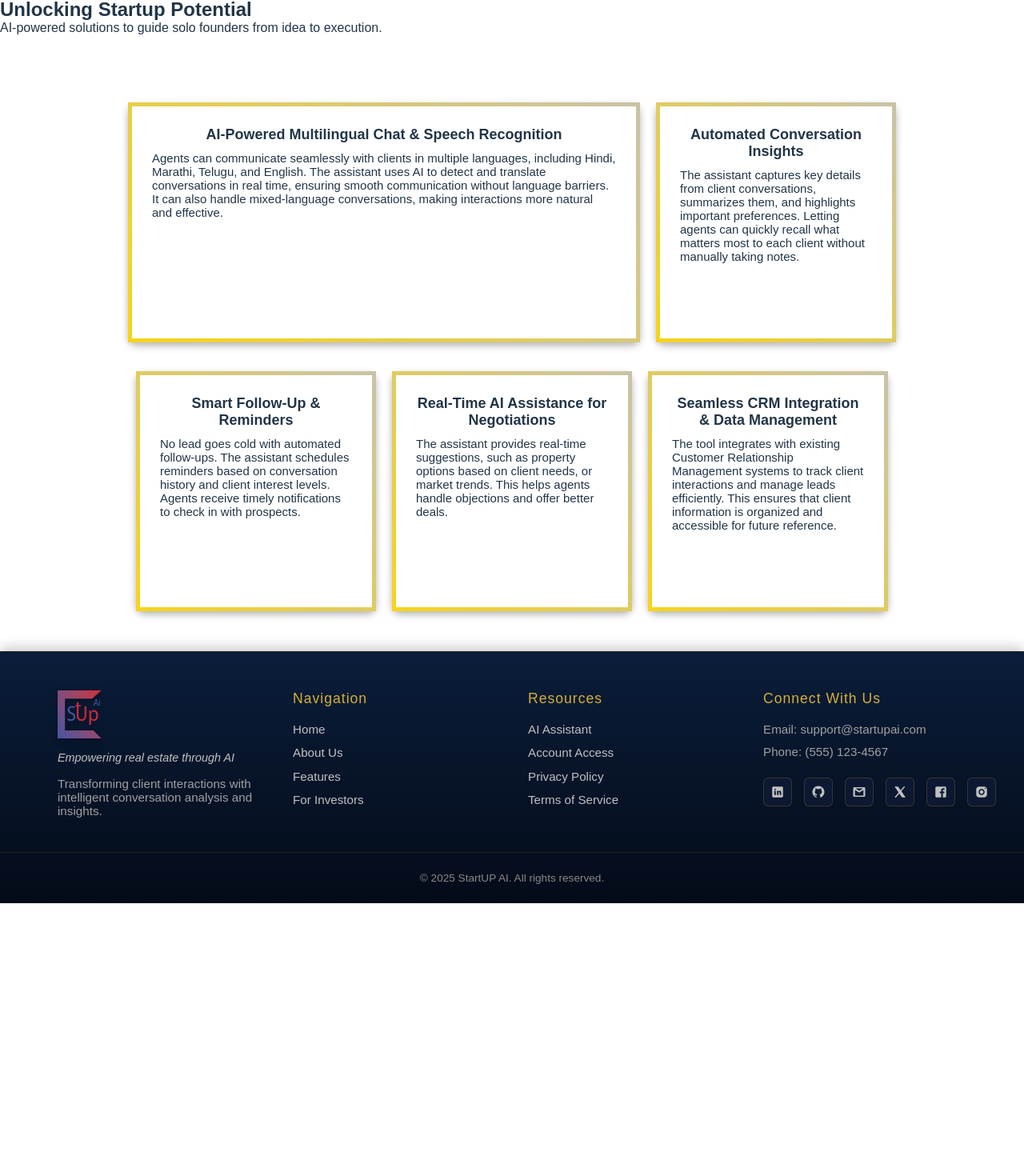
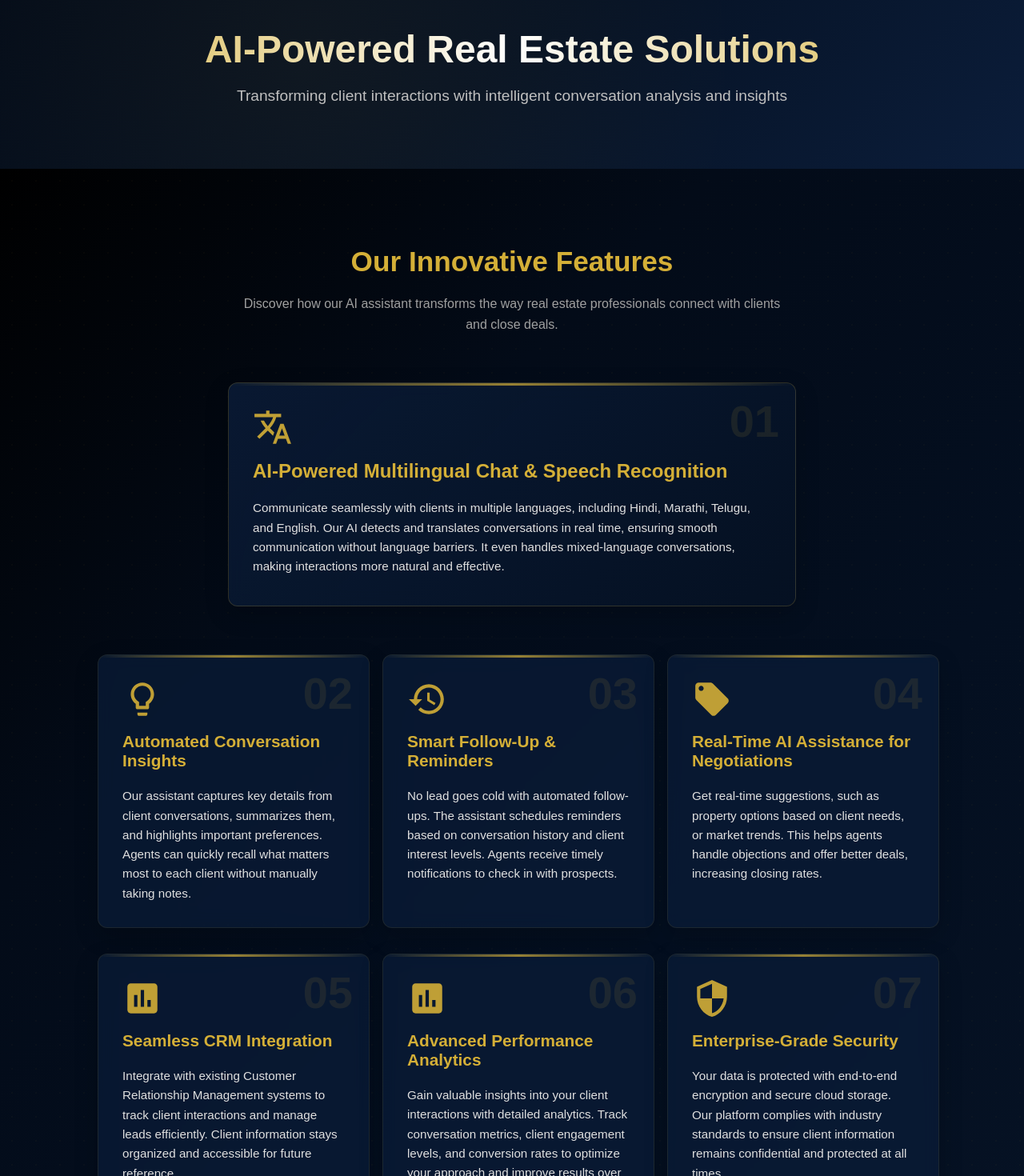
Before and after one commit to Mokshjain131/Bulba, a React (Vite) app in the folder Frontend/: page /features in a window 1280 px wide. Shown: the part 130-1600 px from the top of the page at 80% size. Before the commit the page ends 1259 px from the top, so only its background shows below. Built offline with nearby package versions, Linux system fonts and the light colour scheme.

Commit message:
features

```diff
--- a/Frontend/src/pages/features.jsx
+++ b/Frontend/src/pages/features.jsx
@@ -1,8 +1,7 @@
-import React, { useState } from "react";
+import React, { useEffect, useRef } from "react";
 import Navbar from "../components/navbar";
 import Footer from "../components/footer";
 import '../styles/features.css';
-import { useEffect, useRef } from "react";
 
 const SlidingCards = () => {
     const cardsRef = useRef([]);
@@ -13,62 +12,138 @@ const SlidingCards = () => {
                 entries.forEach((entry, index) => {
                     if (entry.isIntersecting) {
                         entry.target.classList.add("visible");
-                        entry.target.style.transitionDelay = `${index * 0.2}s`;
+                        entry.target.style.transitionDelay = `${index * 0.15}s`;
                     }
                 });
             },
-            { threshold: 0.3 }
+            { threshold: 0.2, rootMargin: "0px 0px -50px 0px" }
         );
 
-        cardsRef.current.forEach((card) => observer.observe(card));
+        cardsRef.current.forEach((card) => {
+            if (card) observer.observe(card);
+        });
 
         return () => observer.disconnect();
     }, []);
+
+    // Feature icons (using SVG for better quality)
+    const renderIcon = (name) => {
+        switch(name) {
+            case "multilingual":
+                return (
+                    <svg className="feature-icon" viewBox="0 0 24 24" fill="none" xmlns="http://www.w3.org/2000/svg">
+                        <path d="M12.87 15.07L10.33 12.56L10.36 12.53C12.1 10.59 13.34 8.36 14.07 6H17V4H10V2H8V4H1V6H12.17C11.5 7.92 10.44 9.75 9 11.35C8.07 10.32 7.3 9.19 6.69 8H4.69C5.42 9.63 6.42 11.17 7.67 12.56L2.58 17.58L4 19L9 14L12.11 17.11L12.87 15.07ZM18.5 10H16.5L12 22H14L15.12 19H19.87L21 22H23L18.5 10ZM15.88 17L17.5 12.67L19.12 17H15.88Z" fill="#d4af37"/>
+                    </svg>
+                );
+            case "insights":
+                return (
+                    <svg className="feature-icon" viewBox="0 0 24 24" fill="none" xmlns="http://www.w3.org/2000/svg">
+                        <path d="M9 21C9 21.55 9.45 22 10 22H14C14.55 22 15 21.55 15 21V20H9V21ZM12 2C8.14 2 5 5.14 5 9C5 11.38 6.19 13.47 8 14.74V17C8 17.55 8.45 18 9 18H15C15.55 18 16 17.55 16 17V14.74C17.81 13.47 19 11.38 19 9C19 5.14 15.86 2 12 2ZM14.85 13.1L14 13.7V16H10V13.7L9.15 13.1C7.8 12.16 7 10.63 7 9C7 6.24 9.24 4 12 4C14.76 4 17 6.24 17 9C17 10.63 16.2 12.16 14.85 13.1Z" fill="#d4af37"/>
+                    </svg>
+                );
+            case "followup":
+                return (
+                    <svg className="feature-icon" viewBox="0 0 24 24" fill="none" xmlns="http://www.w3.org/2000/svg">
+                        <path d="M13 3C8.03 3 4 7.03 4 12H1L4.89 15.89L4.96 16.03L9 12H6C6 8.13 9.13 5 13 5C16.87 5 20 8.13 20 12C20 15.87 16.87 19 13 19C11.07 19 9.32 18.21 8.06 16.94L6.64 18.36C8.27 19.99 10.51 21 13 21C17.97 21 22 16.97 22 12C22 7.03 17.97 3 13 3ZM12 8V13L16.28 15.54L17 14.33L13.5 12.25V8H12Z" fill="#d4af37"/>
+                    </svg>
+                );
+            case "negotiation":
+                return (
+                    <svg className="feature-icon" viewBox="0 0 24 24" fill="none" xmlns="http://www.w3.org/2000/svg">
+                        <path d="M21.41 11.58L12.41 2.58C12.05 2.22 11.55 2 11 2H4C2.9 2 2 2.9 2 4V11C2 11.55 2.22 12.05 2.59 12.42L11.59 21.42C11.95 21.78 12.45 22 13 22C13.55 22 14.05 21.78 14.41 21.41L21.41 14.41C21.78 14.05 22 13.55 22 13C22 12.45 21.77 11.94 21.41 11.58ZM5.5 7C4.67 7 4 6.33 4 5.5C4 4.67 4.67 4 5.5 4C6.33 4 7 4.67 7 5.5C7 6.33 6.33 7 5.5 7Z" fill="#d4af37"/>
+                    </svg>
+                );
+            case "crm":
+                return (
+                    <svg className="feature-icon" viewBox="0 0 24 24" fill="none" xmlns="http://www.w3.org/2000/svg">
+                        <path d="M19 3H5C3.9 3 3 3.9 3 5V19C3 20.1 3.9 21 5 21H19C20.1 21 21 20.1 21 19V5C21 3.9 20.1 3 19 3ZM9 17H7V10H9V17ZM13 17H11V7H13V17ZM17 17H15V13H17V17Z" fill="#d4af37"/>
+                    </svg>
+                );
+            case "analytics":
+                return (
+                    <svg className="feature-icon" viewBox="0 0 24 24" fill="none" xmlns="http://www.w3.org/2000/svg">
+                        <path d="M19 3H5C3.9 3 3 3.9 3 5V19C3 20.1 3.9 21 5 21H19C20.1 21 21 20.1 21 19V5C21 3.9 20.1 3 19 3ZM9 17H7V10H9V17ZM13 17H11V7H13V17ZM17 17H15V13H17V17Z" fill="#d4af37"/>
+                    </svg>
+                );
+            case "security":
+                return (
+                    <svg className="feature-icon" viewBox="0 0 24 24" fill="none" xmlns="http://www.w3.org/2000/svg">
+                        <path d="M12 1L3 5V11C3 16.55 6.84 21.74 12 23C17.16 21.74 21 16.55 21 11V5L12 1ZM12 11.99H19C18.47 16.11 15.72 19.78 12 20.93V12H5V6.3L12 3.19V11.99Z" fill="#d4af37"/>
+                    </svg>
+                );
+            default:
+                return null;
+        }
+    };
 
     return (
       <div>
         <Navbar />
         <section className="about-feature">
-          <h1>Unlocking Startup Potential</h1>
-          <p>AI-powered solutions to guide solo founders from idea to execution.</p>
+          <h1>AI-Powered Real Estate Solutions</h1>
+          <p>Transforming client interactions with intelligent conversation analysis and insights</p>
         </section>
+
         <div id="Features">
+            <div className="dot-pattern"></div>
+
+            <div className="features-intro">
+                <h2>Our Innovative Features</h2>
+                <p>Discover how our AI assistant transforms the way real estate professionals connect with clients and close deals.</p>
+            </div>
+
             <div className="FeatureContainer">
-                {/* Left Side Features */}
                 <div id="feature1" className="cardL" ref={(el) => (cardsRef.current[0] = el)}>
+                    {renderIcon("multilingual")}
+                    <span className="feature-number">01</span>
                     <div className="cardtitle">AI-Powered Multilingual Chat & Speech Recognition</div>
-                    <div className="cardtext">Agents can communicate seamlessly with clients in multiple languages, including Hindi, Marathi, Telugu, and English.
-                        The assistant uses AI to detect and translate conversations in real time, ensuring smooth communication without language barriers.
-                        It can also handle mixed-language conversations, making interactions more natural and effective.</div>
-                </div>
-
-                <div id="feature2" className="cardL" ref={(el) => (cardsRef.current[1] = el)}>
-                    <div className="cardtitle">Automated Conversation Insights</div>
-                    <div className="cardtext">The assistant captures key details from client conversations, summarizes them, and highlights important preferences.
-                        Letting agents can quickly recall what matters most to each client without manually taking notes.</div>
+                    <div className="cardtext">Communicate seamlessly with clients in multiple languages, including Hindi, Marathi, Telugu, and English. Our AI detects and translates conversations in real time, ensuring smooth communication without language barriers. It even handles mixed-language conversations, making interactions more natural and effective.</div>
                 </div>
             </div>
 
-            <br /><br />
-
-            <div className="FeatureContainer">
-                {/* Right Side Features */}
-                <div id="feature4" className="cardR" ref={(el) => (cardsRef.current[3] = el)}>
-                    <div className="cardtitle">Smart Follow-Up & Reminders</div>
-                    <div className="cardtext">No lead goes cold with automated follow-ups. The assistant schedules reminders based on conversation history and client interest levels.
-                        Agents receive timely notifications to check in with prospects.</div>
+            <div className="features-grid">
+                <div id="feature2" className="cardL" ref={(el) => (cardsRef.current[1] = el)}>
+                    {renderIcon("insights")}
+                    <span className="feature-number">02</span>
+                    <div className="cardtitle">Automated Conversation Insights</div>
+                    <div className="cardtext">Our assistant captures key details from client conversations, summarizes them, and highlights important preferences. Agents can quickly recall what matters most to each client without manually taking notes.</div>
                 </div>
 
-                <div id="feature5" className="cardR" ref={(el) => (cardsRef.current[4] = el)}>
-                    <div className="cardtitle">Real-Time AI Assistance for Negotiations</div>
-                    <div className="cardtext">The assistant provides real-time suggestions, such as property options based on client needs, or market trends.
-                        This helps agents handle objections and offer better deals.</div>
+                <div id="feature4" className="cardR" ref={(el) => (cardsRef.current[2] = el)}>
+                    {renderIcon("followup")}
+                    <span className="feature-number">03</span>
+                    <div className="cardtitle">Smart Follow-Up & Reminders</div>
+                    <div className="cardtext">No lead goes cold with automated follow-ups. The assistant schedules reminders based on conversation history and client interest levels. Agents receive timely notifications to check in with prospects.</div>
                 </div>
 
-                <div id="feature6" className="cardR" ref={(el) => (cardsRef.current[5] = el)}>
-                    <div className="cardtitle">Seamless CRM Integration & Data Management</div>
-                    <div className="cardtext">The tool integrates with existing Customer Relationship Management systems to track client interactions and manage leads efficiently.
-                        This ensures that client information is organized and accessible for future reference.</div>
+                <div id="feature5" className="cardR" ref={(el) => (cardsRef.current[3] = el)}>
+                    {renderIcon("negotiation")}
+                    <span className="feature-number">04</span>
+                    <div className="cardtitle">Real-Time AI Assistance for Negotiations</div>
+                    <div className="cardtext">Get real-time suggestions, such as property options based on client needs, or market trends. This helps agents handle objections and offer better deals, increasing closing rates.</div>
+                </div>
+
+                <div id="feature6" className="cardR" ref={(el) => (cardsRef.current[4] = el)}>
+                    {renderIcon("crm")}
+                    <span className="feature-number">05</span>
+                    <div className="cardtitle">Seamless CRM Integration</div>
+                    <div className="cardtext">Integrate with existing Customer Relationship Management systems to track client interactions and manage leads efficiently. Client information stays organized and accessible for future reference.</div>
+                </div>
+
+                {/* New Feature Card 1 */}
+                <div id="feature7" className="cardL" ref={(el) => (cardsRef.current[5] = el)}>
+                    {renderIcon("analytics")}
+                    <span className="feature-number">06</span>
+                    <div className="cardtitle">Advanced Performance Analytics</div>
+                    <div className="cardtext">Gain valuable insights into your client interactions with detailed analytics. Track conversation metrics, client engagement levels, and conversion rates to optimize your approach and improve results over time.</div>
+                </div>
+
+                {/* New Feature Card 2 */}
+                <div id="feature8" className="cardR" ref={(el) => (cardsRef.current[6] = el)}>
+                    {renderIcon("security")}
+                    <span className="feature-number">07</span>
+                    <div className="cardtitle">Enterprise-Grade Security</div>
+                    <div className="cardtext">Your data is protected with end-to-end encryption and secure cloud storage. Our platform complies with industry standards to ensure client information remains confidential and protected at all times.</div>
                 </div>
             </div>
         </div>
--- a/Frontend/src/styles/features.css
+++ b/Frontend/src/styles/features.css
@@ -1,72 +1,220 @@
-#Features{
-    padding: 20px;
-    margin: 0px;
-    margin-bottom: 30px;
+/* Base styling */
+body {
+  margin: 0;
+  padding: 0;
+}
+
+/* Hero section styling */
+.about-feature {
+  background: linear-gradient(135deg, #030b18, #061224, #0b1d3a);
+  color: white;
+  padding: 100px 20px 80px;
+  text-align: center;
+  position: relative;
+  overflow: hidden;
+}
+
+.about-feature::before {
+  content: '';
+  position: absolute;
+  top: 0;
+  left: 0;
+  right: 0;
+  bottom: 0;
+  background: radial-gradient(circle at 30% 50%, rgba(212, 175, 55, 0.05) 0%, transparent 60%);
+  z-index: 1;
+}
+
+.about-feature h1 {
+  font-size: 3rem;
+  font-weight: 600;
+  margin-bottom: 20px;
+  position: relative;
+  z-index: 2;
+  background: linear-gradient(to right, #d4af37, #fff, #d4af37);
+  -webkit-background-clip: text;
+  background-clip: text;
+  color: transparent;
+}
+
+.about-feature p {
+  font-size: 1.2rem;
+  max-width: 700px;
+  margin: 0 auto;
+  color: #c0c0c0;
+  position: relative;
+  z-index: 2;
+}
+
+/* Features section styling */
+#Features {
+  background: linear-gradient(135deg, #000000, #030b18, #040f20, #061224);
+  padding: 80px 20px;
+  position: relative;
+}
+
+.features-intro {
+  text-align: center;
+  margin-bottom: 60px;
+  color: white;
+}
+
+.features-intro h2 {
+  font-size: 2.2rem;
+  margin-bottom: 20px;
+  color: #d4af37;
+}
+
+.features-intro p {
+  max-width: 700px;
+  margin: 0 auto;
+  color: #a0a0a0;
+  line-height: 1.6;
 }
 
 .FeatureContainer {
   display: flex;
   justify-content: center;
-    gap: 20px;
+  flex-wrap: wrap;
+  gap: 30px;
+  max-width: 1200px;
+  margin: 0 auto 60px;
 }
 
-
-
 .cardL, .cardR {
-    width: 300px;
-    height: 300px;
-    background: white;
-    box-shadow: 0px 4px 10px rgba(0, 0, 0, 0.3),
-                0px 6px 20px rgba(255, 255, 255, 0.1);
-    border-radius: 10px;
-    padding: 20px;
-
+  width: 340px;
+  min-height: 280px;
+  background: rgba(11, 29, 58, 0.7);
+  backdrop-filter: blur(10px);
+  border-radius: 12px;
+  padding: 30px;
   opacity: 0;
-    transition: opacity 0.8s ease-out, transform 0.8s ease-out;
-
-    border: 5px solid;
-    border-image-source: linear-gradient(45deg, #FFD700, #C0C0C0);
-    border-image-slice: 1;
-    animation: gradientBorder 6s infinite linear;
-
+  transition: all 0.8s cubic-bezier(0.22, 1, 0.36, 1);
+  display: flex;
+  flex-direction: column;
+  position: relative;
+  overflow: hidden;
+  box-shadow: 0 10px 30px rgba(0, 0, 0, 0.2);
+  border: 1px solid rgba(212, 175, 55, 0.1);
 }
 
-  @keyframes gradientBorder {
-    0% { border-image-source: linear-gradient(45deg, #FFD700, #C0C0C0); }
-    50% { border-image-source: linear-gradient(45deg, #C0C0C0, #FFD700); }
-    100% { border-image-source: linear-gradient(45deg, #FFD700, #C0C0C0); }
+.cardL::before, .cardR::before {
+  content: '';
+  position: absolute;
+  top: 0;
+  left: 0;
+  width: 100%;
+  height: 3px;
+  background: linear-gradient(90deg, transparent, #d4af37, transparent);
+  opacity: 0.7;
 }
-
 
 /* Left slide-in */
 .cardL {
-    transform: translateX(-50px);
+  transform: translateY(40px);
 }
 
-  .cardtitle{
-    text-align: center;
-    font-size: 18px;
-    font-weight: bold;
-    margin: 5px;
-  }
 /* Right slide-in */
 .cardR {
-    transform: translateX(50px);
+  transform: translateY(40px);
 }
 
 /* Apply visible class */
 .cardL.visible, .cardR.visible {
   opacity: 1;
-    transform: translateX(0);
+  transform: translateY(0);
 }
 
-  .cardtext{
+.cardtitle {
+  color: #d4af37;
   text-align: left;
-    font-size: 15px;
-    margin: 5px;
-    margin-top: 10px;
+  font-size: 1.3rem;
+  font-weight: 600;
+  margin-bottom: 20px;
+  position: relative;
 }
 
-  #feature1{
-    width: 50vw;
+.cardtext {
+  color: #e0e0e0;
+  text-align: left;
+  font-size: 0.95rem;
+  line-height: 1.6;
+  flex-grow: 1;
 }
+
+.feature-icon {
+  width: 50px;
+  height: 50px;
+  margin-bottom: 20px;
+  opacity: 0.9;
+}
+
+.feature-number {
+  position: absolute;
+  top: 20px;
+  right: 20px;
+  font-size: 3.5rem;
+  font-weight: 700;
+  color: rgba(212, 175, 55, 0.1);
+  line-height: 1;
+}
+
+/* Featured card */
+#feature1 {
+  width: 710px;
+  grid-column: span 2;
+  background: linear-gradient(135deg, rgba(11, 29, 58, 0.8), rgba(6, 18, 36, 0.8));
+  border: 1px solid rgba(212, 175, 55, 0.2);
+}
+
+#feature1 .cardtitle {
+  font-size: 1.5rem;
+}
+
+/* Features grid layout for better organization */
+.features-grid {
+  display: grid;
+  grid-template-columns: repeat(auto-fit, minmax(340px, 1fr));
+  gap: 30px;
+  max-width: 1100px;
+  margin: 0 auto;
+}
+
+/* Ensure 3 columns on larger screens */
+@media (min-width: 1100px) {
+  .features-grid {
+    grid-template-columns: repeat(3, 1fr);
+  }
+}
+
+/* Subtle dot pattern background */
+.dot-pattern {
+  position: absolute;
+  top: 0;
+  left: 0;
+  width: 100%;
+  height: 100%;
+  background-image: radial-gradient(rgba(212, 175, 55, 0.1) 1px, transparent 1px);
+  background-size: 30px 30px;
+  pointer-events: none;
+  opacity: 0.3;
+}
+
+/* Responsive adjustments */
+@media (max-width: 768px) {
+  .about-feature h1 {
+    font-size: 2.2rem;
+  }
+
+  .about-feature p {
+    font-size: 1rem;
+  }
+
+  #feature1 {
+    width: 340px;
+  }
+
+  .features-intro h2 {
+    font-size: 1.8rem;
+  }
+}
```
Lines whose indentation alone changed are shown as unchanged.
